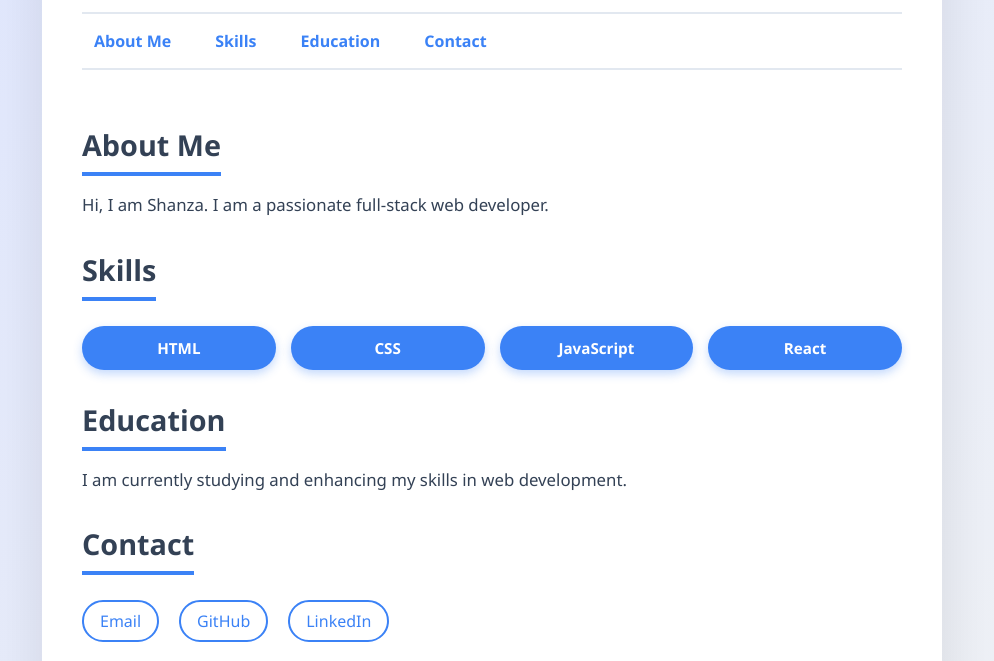
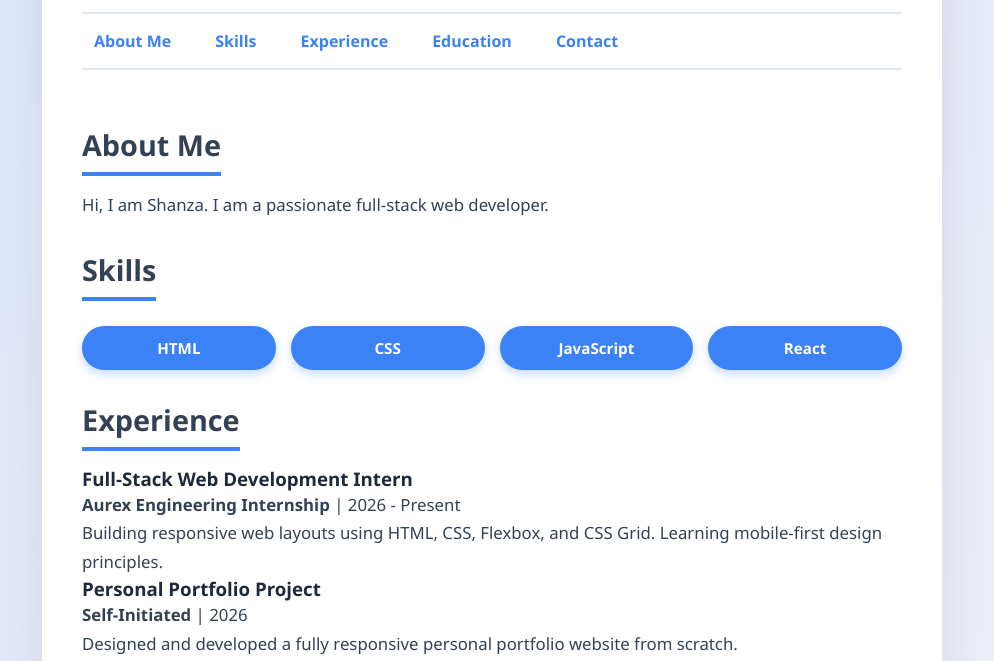
Before and after one commit to Shanzaqammar/aur-ex-web-internship-shanza-qammar, a plain HTML site: page index.html in a window 1280 px wide. Shown: the part 139-800 px from the top of the page, without its empty margins (148-1142 px from the left). Drawn offline with Linux system fonts and the light colour scheme.

Commit message:
Add experience section to portfolio

```diff
--- a/index.html
+++ b/index.html
@@ -18,6 +18,7 @@
     <nav class="nav-links">
         <a href="#about">About Me</a>
         <a href="#skills">Skills</a>
+        <a href="#experience">Experience</a>
         <a href="#edu">Education</a>
         <a href="#contact">Contact</a>
     </nav>
@@ -38,6 +39,21 @@
             <div class="skill-item">React</div>
         </div>
     </section>
+
+    <!-- Experience -->
+<section id="experience">
+    <h2>Experience</h2>
+    <div class="experience-item">
+        <h3>Full-Stack Web Development Intern</h3>
+        <p class="about-text"><strong>Aurex Engineering Internship</strong> | 2026 - Present</p>
+        <p class="about-text">Building responsive web layouts using HTML, CSS, Flexbox, and CSS Grid. Learning mobile-first design principles.</p>
+    </div>
+    <div class="experience-item">
+        <h3>Personal Portfolio Project</h3>
+        <p class="about-text"><strong>Self-Initiated</strong> | 2026</p>
+        <p class="about-text">Designed and developed a fully responsive personal portfolio website from scratch.</p>
+    </div>
+</section>
 
     <!-- Education -->
     <section id="edu">
```
